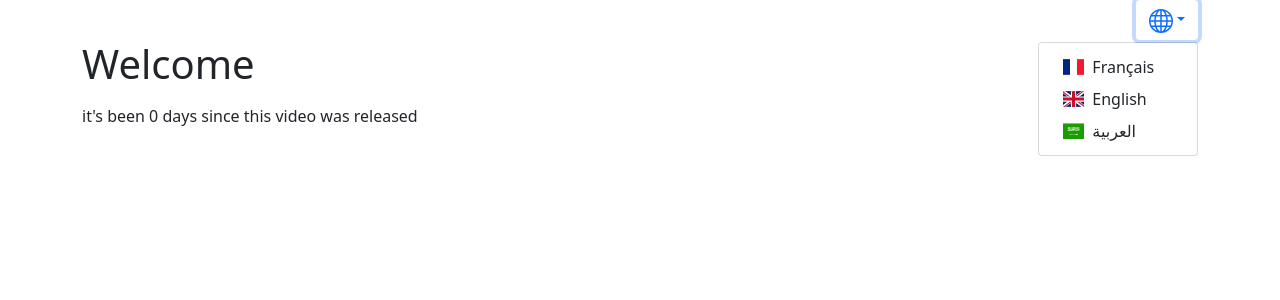
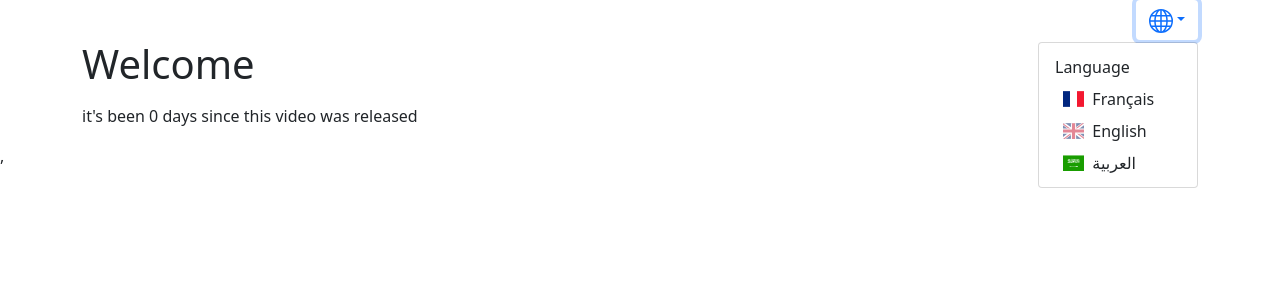
Before and after one commit to Megumikawa/localization, a React (Create React App) app: page / in a window 1280 px wide. Both pictures are taken after a click on the button 1166 px from the left and 19 px from the top of the page. Shown: the top 300 px of the page. Built offline with nearby package versions, Linux system fonts and the light colour scheme.

Commit message:
add language inside fropdown

```diff
--- a/package.json
+++ b/package.json
@@ -8,6 +8,7 @@
     "i18next": "^20.3.1",
     "i18next-browser-languagedetector": "^6.1.2",
     "i18next-http-backend": "^1.2.6",
+    "js-cookie": "^2.2.1",
     "react": "^17.0.2",
     "react-dom": "^17.0.2",
     "react-i18next": "^11.11.0",
--- a/public/index.html
+++ b/public/index.html
@@ -25,7 +25,7 @@
     -->
     <title>Clean React App</title>
   </head>
-  <body>
+  <body dir="ltr">
     <div id="root"></div>
     <!--
       This HTML file is a template.
--- a/src/App.js
+++ b/src/App.js
@@ -1,6 +1,7 @@
-import React from 'react';
+import React, { useEffect } from 'react';
 import { useTranslation } from "react-i18next";
 import i18next from 'i18next';
+import cookies from 'js-cookie'
 
 
 const languages = [
@@ -17,7 +18,8 @@ const languages = [
   {
     code: 'ar',
     name: 'العربية',
-    country_code: 'sa'
+    country_code: 'sa',
+    dir: 'rtl'
   },
 ]
 
@@ -29,11 +31,19 @@ const GlobeIcon = ({ width = 24, height = 24 }) => (
 
 
 function App() {
+  const currentLanguageCode = cookies.get('i18next') || 'en'
+  const currentLanguage = languages.find(l => l.code === currentLanguageCode)
+
   const { t } = useTranslation()
 
   const releaseDate = new Date('2021-06-17')
   const timeDifference = new Date() - releaseDate
   const number_of_days = Math.floor(timeDifference / (1000 * 60 * 60 * 24))
+
+  useEffect(() => {
+    document.body.dir = currentLanguage.dir || 'ltr'
+    document.title = t('app_title')
+  },[currentLanguage], t)
 
   return (
     <div className="container">
@@ -43,13 +53,20 @@ function App() {
         <GlobeIcon />
         </button>
         <ul className="dropdown-menu" aria-labelledby="dropdownMenuButton1">
+        <li>
+          <span className="dropdown-item-text">{t('language')}</span>
+        </li>
           {languages.map(({ code, name, country_code}) => (
           <li key={country_code}>
             <button
               className="dropdown-item"
               onClick={() => i18next.changeLanguage(code)}
+              disable={code === currentLanguageCode}
             >
-            <span className={`flag-icon flag-icon-${country_code} mx-2`}></span>
+            <span
+              className={`flag-icon flag-icon-${country_code} mx-2`}
+              style={{ opacity: code === currentLanguageCode ? 0.5 : 1 }}
+            ></span>
               {name}
             </button>
           </li>
--- a/src/index.js
+++ b/src/index.js
@@ -1,4 +1,4 @@
-import React from 'react';
+import React, { Suspense }from 'react';
 import ReactDOM from 'react-dom';
 import i18n from "i18next";
 import { initReactI18next } from "react-i18next";
@@ -23,14 +23,20 @@ i18n
     },
     backend: {
       loadPath: '/assets/locales/{{lng}}/translation.json',
-    },
-    react: { useSuspense: false },
+    }
   });
 
+const loadingMarkup = (
+  <div className="py-4 text-center">
+    <h2>Loading...</h2>
+  </div>
+)
 
 ReactDOM.render(
-  <React.StrictMode>
-    <App />
-  </React.StrictMode>,
+  <Suspense fallback={loadingMarkup}>
+    <React.StrictMode>
+      <App />
+    </React.StrictMode>,
+  </Suspense>,
   document.getElementById('root')
 );
```
Also changed, not shown: 1 other file (tests, documents, lock files or other folders).
